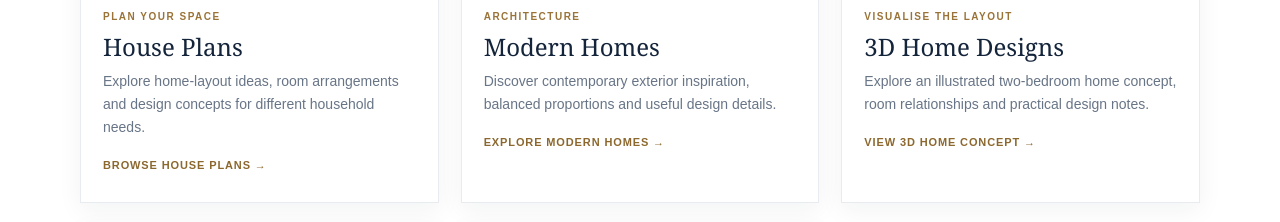
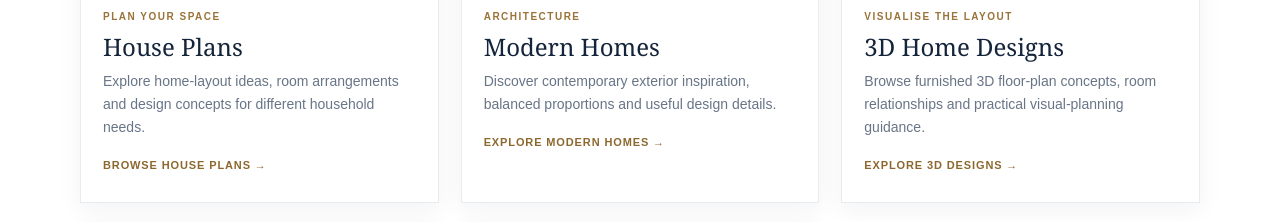
Before and after one commit to dhanushkaprasad2001-max/dreamhome-plans-, a plain HTML site: page index.html in a window 1280 px wide. Shown: the part 1181-1403 px from the top of the page. Drawn offline with Linux system fonts and the light colour scheme.

Commit message:
Link homepage to 3D Designs collection

```diff
--- a/index.html
+++ b/index.html
@@ -332,6 +332,7 @@
         <a href="index.html">Home</a>
         <a href="house-plans.html">House Plans</a>
         <a href="modern-homes.html">Modern Homes</a>
+        <a href="3d-designs.html">3D Designs</a>
         <a href="room-layout-ideas.html">Room Layouts</a>
         <a href="interiors.html">Interiors</a>
         <a href="#collections">Design Ideas</a>
@@ -391,8 +392,8 @@
             <div class="card-body">
               <div class="tag">Visualise the layout</div>
               <h3>3D Home Designs</h3>
-              <p>Explore an illustrated two-bedroom home concept, room relationships and practical design notes.</p>
-              <a class="card-link" href="3d-two-bedroom-home-concept.html">VIEW 3D HOME CONCEPT →</a>
+              <p>Browse furnished 3D floor-plan concepts, room relationships and practical visual-planning guidance.</p>
+              <a class="card-link" href="3d-designs.html">EXPLORE 3D DESIGNS →</a>
             </div>
           </article>
           <article class="card">
```
